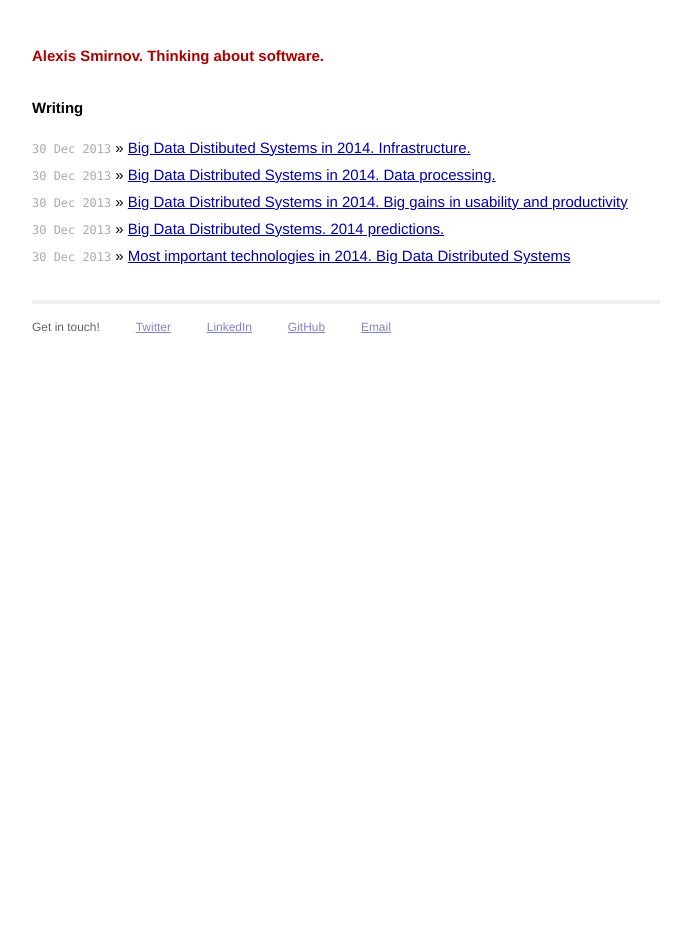
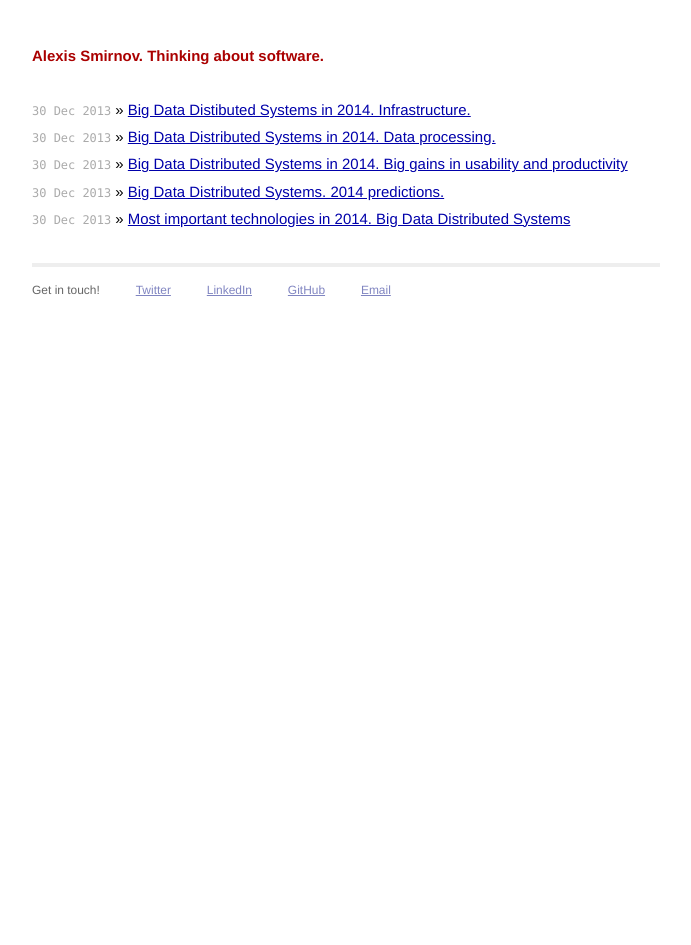
Before and after one commit to alexissmirnov/alexissmirnov.github.io, a Jekyll site: the page built from index.html, in a window 1280 px wide. Shown: the whole page, without its empty margins (294-985 px from the left). Built offline with Jekyll 4.4.1, drawn with Linux system fonts in a browser that asks for light colours; Markdown is read by kramdown in place of the engine named in the settings.

Commit message:
cleaner UI

```diff
--- a/index.html
+++ b/index.html
@@ -4,7 +4,7 @@ title: Alexis Smirnov
 ---
 
 <div id="home">
-  <h1>Writing</h1>
+  <!-- <h1>Writing</h1> -->
   <ul class="posts">
     {% for post in site.posts %}
       <li><span>{{ post.date | date_to_string }}</span> &raquo; <a href="{{ post.url }}">{{ post.title }}</a></li>
```
